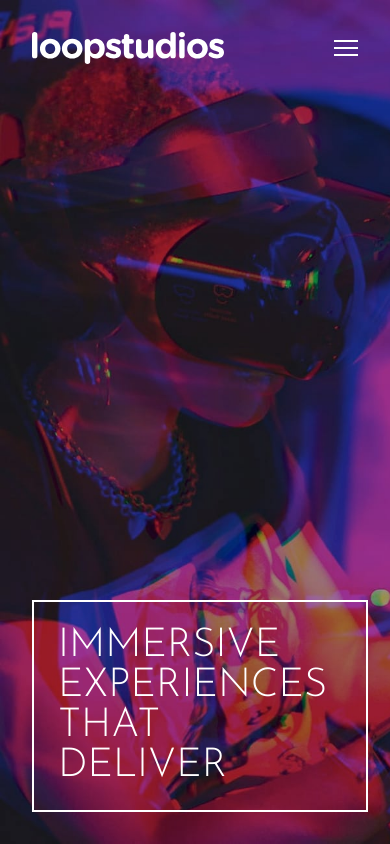
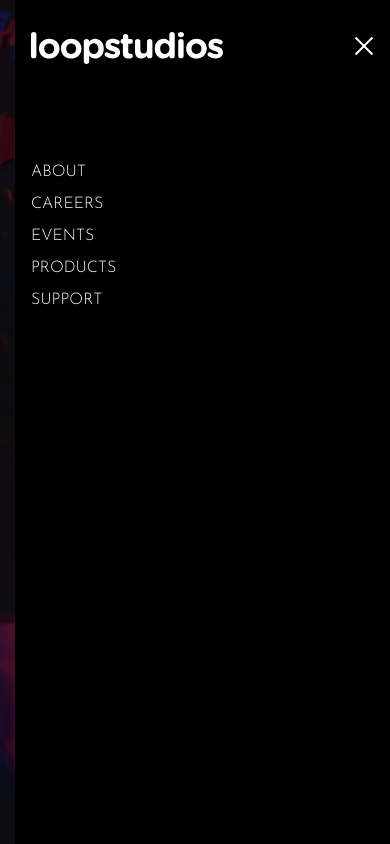
Before and after one commit to beatrizang/loopstudios-landing-page, a plain HTML site: page index.html in a window 390 px wide. Both pictures are taken after a click on the button 346 px from the left and 48 px from the top of the page. Shown: the top 844 px of the page. Drawn offline with Linux system fonts and the light colour scheme.

Commit message:
Se agrega menu responsive

```diff
--- a/assets/css/header.css
+++ b/assets/css/header.css
@@ -16,6 +16,10 @@
 }
 
 #btn__menu{
+    display: none;
+}
+
+.nav__mb{
     display: none;
 }
 
@@ -70,6 +74,17 @@
     margin: 1.5rem;
 }
 
+#back_menu{
+    position: fixed;
+    top: 0;
+    left: 0;
+    width: 100%;
+    height: 100vh;
+    background: rgba(0, 0, 0, 0.5);
+    display: none;
+    z-index: 2;
+}
+
 @media screen and (max-width: 768px) {
 
     .header{
@@ -90,7 +105,31 @@
     }
 
     .nav{
-        display: none;
+        display: flex;
+        background: var(--black);
+        flex-direction: column;
+        font-family: var(--josefin-sans);
+        text-transform: uppercase;
+        width: 375px;
+        height: 100vh;
+        position: fixed;
+        top: 0;
+        right: -375px;
+        z-index: 3;
+        transition: all 0.7s linear;
+    }
+
+    .nav__mb{
+        align-items: center;
+        display: flex;
+        justify-content: space-between;
+        margin: 2rem 1rem 6rem 1rem;
+    }
+
+    .nav__menu{
+        flex-direction: column;
+        line-height: 1.5rem;
+        padding: 0 1rem 2rem 1rem;
     }
 
     .header__bottom{
@@ -128,7 +167,31 @@
     }
 
     .nav{
-        display: none;
+        display: flex;
+        background: var(--black);
+        flex-direction: column;
+        font-family: var(--josefin-sans);
+        text-transform: uppercase;
+        width: 375px;
+        height: 100vh;
+        position: fixed;
+        top: 0;
+        right: -375px;
+        z-index: 3;
+        transition: all 0.7s linear;
+    }
+
+    .nav__mb{
+        align-items: center;
+        display: flex;
+        justify-content: space-between;
+        margin: 2rem 1rem 6rem 1rem;
+    }
+
+    .nav__menu{
+        flex-direction: column;
+        line-height: 1.5rem;
+        padding: 0 1rem 2rem 1rem;
     }
 
     .header__bottom{
--- /dev/null
+++ b/assets/js/index.js
@@ -0,0 +1,15 @@
+let nav = document.getElementById('nav');
+let background_menu = document.getElementById("back_menu");
+
+document.getElementById('btn__menu').addEventListener('click', ()=>{
+    nav.style.right = '0px';
+    background_menu.style.display = "block";
+});
+
+document.getElementById('close__menu').addEventListener('click', ocultarMenu);
+background_menu.addEventListener('click',ocultarMenu);
+
+function ocultarMenu(){
+    nav.style.right = '-375px';
+    background_menu.style.display = "none";
+}
--- a/index.html
+++ b/index.html
@@ -27,7 +27,15 @@
       <button id="btn__menu">
         <img src="./images/icon-hamburger.svg" alt="Menu">
       </button>
-      <nav class="nav">
+      <div id="back_menu">
+      </div>
+      <nav id="nav" class="nav">
+        <div class="nav__mb">
+          <img src="./images/logo.svg" alt="">
+          <button id="close__menu">
+            <img src="./images/icon-close.svg" alt="">
+          </button>
+        </div>
         <ul class="nav__menu">
           <li class="nav__item underline"><a href="#">About</a></li>
           <li class="nav__item underline"><a href="#">Careers</a></li>
@@ -170,5 +178,6 @@
       </a>.
     </div>
   </footer>
+  <script src="./assets/js/index.js"></script>
 </body>
 </html>
```
